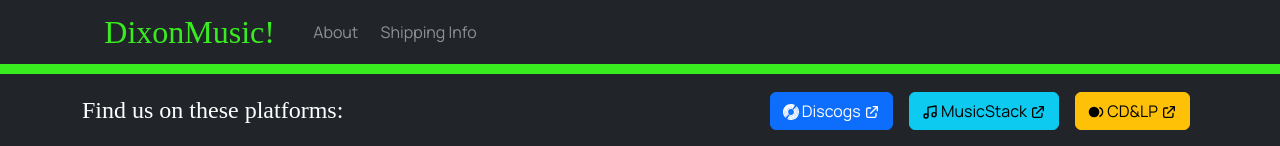
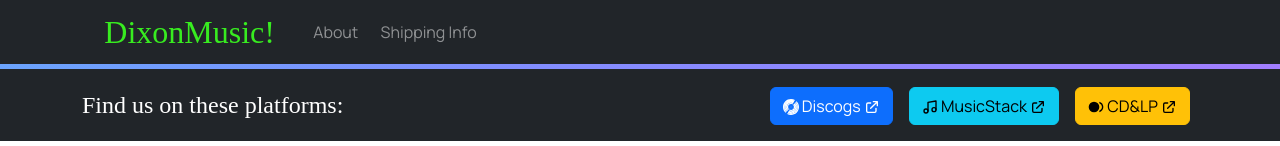
Before and after one commit to lemonase/dixonmusic-website, a React (Vite) app in the folder dixonmusic-react/: page / in a window 1280 px wide. Shown: the top 146 px of the page. Built offline with nearby package versions, Linux system fonts and the light colour scheme; no server answers; a web font is replaced by a local one.

Commit message:
add some rgb color to the navbar

```diff
--- a/dixonmusic-react/src/components/NavbarComponents/Navbar.css
+++ b/dixonmusic-react/src/components/NavbarComponents/Navbar.css
@@ -10,9 +10,9 @@
 
 .brand-text {
   display: inline;
-  color: #38ec20;
   font-family: "Zilla Slab Highlight", cursive;
   font-size: 2rem;
+  color: #38ec20;
 }
 
 .container > a {
@@ -22,10 +22,6 @@
 }
 .container > a:hover {
   color: white;
-}
-
-.navbar-spacer {
-  color: #38ec20;
 }
 
 .second-nav {
@@ -38,3 +34,57 @@
   font-size: 1.5rem;
   color: white;
 }
+
+.navbar-spacer {
+  padding-top: 5px;
+
+  background: linear-gradient(
+    90deg,
+    #38ec20,
+    #13fff7,
+    #808eff,
+    #ef5aff,
+    #ffd423,
+    #ff5f23,
+    #ff26b4
+  );
+  background-size: 1200% 1200%;
+
+  -webkit-animation: NavbarGradientAnimation 20s ease infinite;
+  -moz-animation: NavbarGradientAnimation 20s ease infinite;
+  animation: NavbarGradientAnimation 20s ease infinite;
+}
+
+@-webkit-keyframes NavbarGradientAnimation {
+  0% {
+    background-position: 76% 0%;
+  }
+  50% {
+    background-position: 25% 100%;
+  }
+  100% {
+    background-position: 76% 0%;
+  }
+}
+@-moz-keyframes NavbarGradientAnimation {
+  0% {
+    background-position: 76% 0%;
+  }
+  50% {
+    background-position: 25% 100%;
+  }
+  100% {
+    background-position: 76% 0%;
+  }
+}
+@keyframes NavbarGradientAnimation {
+  0% {
+    background-position: 76% 0%;
+  }
+  50% {
+    background-position: 25% 100%;
+  }
+  100% {
+    background-position: 76% 0%;
+  }
+}
--- a/dixonmusic-react/src/components/NavbarComponents/Navbar.tsx
+++ b/dixonmusic-react/src/components/NavbarComponents/Navbar.tsx
@@ -34,10 +34,7 @@ const MainNavbar = () => {
         </Container>
       </Navbar>
 
-      <div
-        className="navbar-spacer"
-        style={{ paddingTop: "10px", backgroundColor: "#38ec20" }}
-      ></div>
+      <div className="navbar-spacer"></div>
 
       <Navbar sticky="top" bg="dark" variant="dark" className="second-nav">
         <Container>
```
